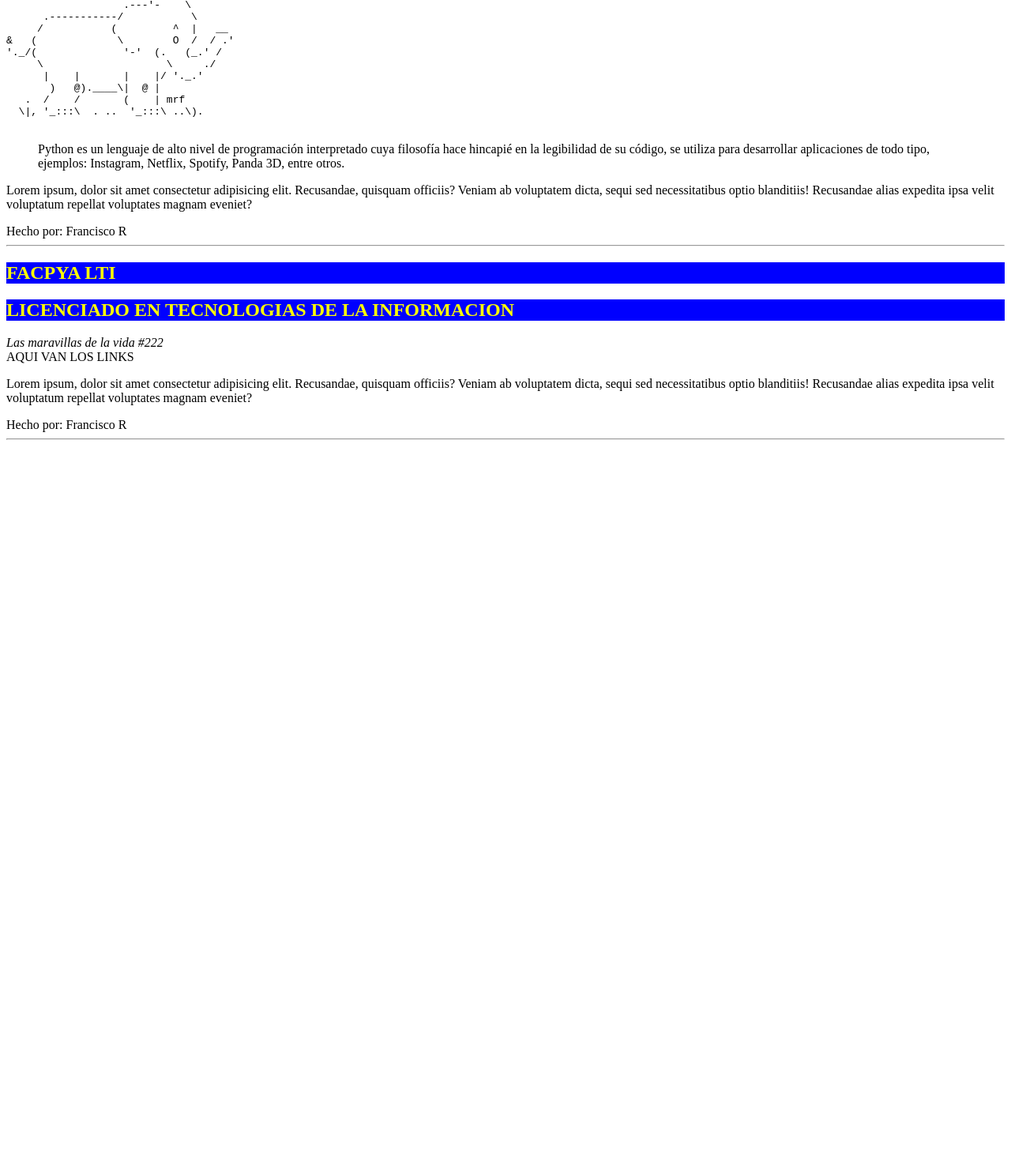
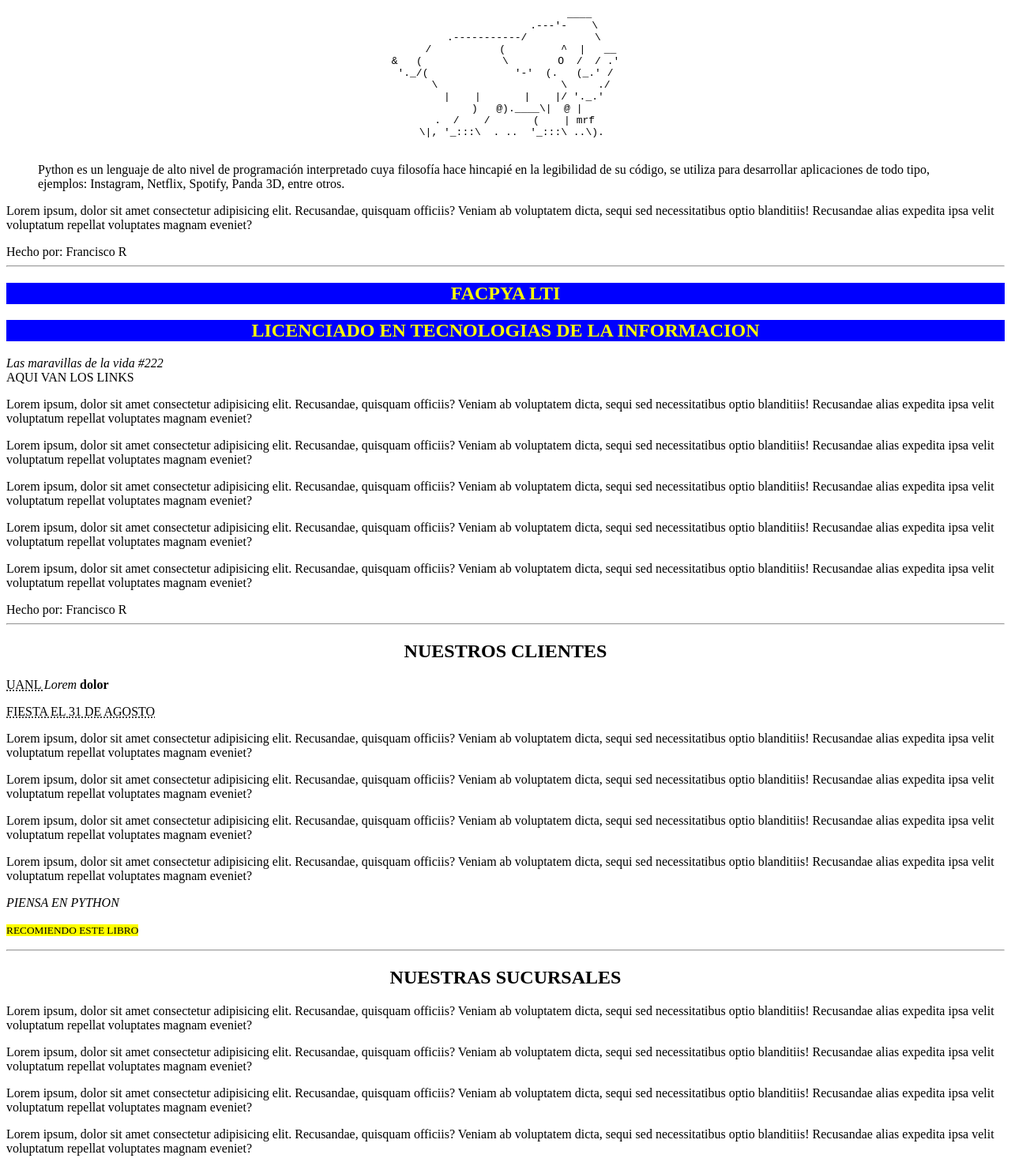
Before and after one commit to franciscor123/ClaseCTIC51, a plain HTML site: page index.html in a window 1280 px wide. Shown: the part 358-1834 px from the top of the page at 79% size. Before the commit the page ends 923 px from the top, so only its background shows below. Drawn offline with Linux system fonts and the light colour scheme; grey boxes are pictures that could not be loaded.

Commit message:
asdasdasd

```diff
--- a/index.html
+++ b/index.html
@@ -10,7 +10,12 @@
     <meta name="keywords" content="clase HTML, Facpya">
 
     <meta name="author" content="AIMR">
-
+    <a href="http://facpya.uanl.mx/" target="_blank"> ir a Facpya </a>
+    <a href="Tel:8115239948"> llamanos </a>
+    <a href="mailto:franciscoantonio69@yahoo.com"> Correo</a>
+    <a href="Clientes.html" target="_blank"> Clientes </a>
+    <a href=#Nuestros_Clientes> Nuestros_Clientes </a>
+    <a href=#Nuestras_Sucursales> Nuestras_Sucursales </a>
 
     <link rel="stylesheet" href="style.css">
     <style>
@@ -28,8 +33,8 @@
 <body>
     <article>
     <header>
-    <h1> FACPYA LTI</h1>
-    <h1>LICENCIADO EN TECNOLOGIAS DE LA INFORMACION</h1>
+    <h1><center> FACPYA LTI</center></h1>
+    <h1><center>LICENCIADO EN TECNOLOGIAS DE LA INFORMACION</center></h1>
     <address>Las maravillas de la vida #222</address>
     <nav> https://es.wikipedia.org/wiki/Python</nav>
     <ol>
@@ -44,6 +49,7 @@
         <li>Lenguaje 4</li>
         <li>Lenguaje 5</li>
     </ul>
+    <center>
     <pre>
                         ____
                    .---'-    \
@@ -56,7 +62,7 @@
        )   @).____\|  @ |
    .  /    /       (    | mrf
   \|, '_:::\  . ..  '_:::\ ..\).
-    </pre>
+    </pre></center>
     <blockquote
      cite="https://es.wikipedia.org/wiki/Python">
     Python es un lenguaje de alto nivel de programación interpretado cuya filosofía hace hincapié en la legibilidad de su código, se utiliza para desarrollar aplicaciones de todo tipo, ejemplos: Instagram, Netflix, Spotify, Panda 3D, entre otros.
@@ -70,17 +76,49 @@
     </article>
     <article>
         <header>
-        <h1> FACPYA LTI</h1>
-        <h1>LICENCIADO EN TECNOLOGIAS DE LA INFORMACION</h1>
+        <h1><center> FACPYA LTI</center></h1>
+        <h1><center>LICENCIADO EN TECNOLOGIAS DE LA INFORMACION</center></h1>
         <address>Las maravillas de la vida #222</address>
         <nav>AQUI VAN LOS LINKS</nav>
 
         <p>Lorem ipsum, dolor sit amet consectetur adipisicing elit. Recusandae, quisquam officiis? Veniam ab voluptatem dicta, sequi sed necessitatibus optio blanditiis! Recusandae alias expedita ipsa velit voluptatum repellat voluptates magnam eveniet?</p>
-        </header>
+        <p>Lorem ipsum, dolor sit amet consectetur adipisicing elit. Recusandae, quisquam officiis? Veniam ab voluptatem dicta, sequi sed necessitatibus optio blanditiis! Recusandae alias expedita ipsa velit voluptatum repellat voluptates magnam eveniet?</p>
+        <p>Lorem ipsum, dolor sit amet consectetur adipisicing elit. Recusandae, quisquam officiis? Veniam ab voluptatem dicta, sequi sed necessitatibus optio blanditiis! Recusandae alias expedita ipsa velit voluptatum repellat voluptates magnam eveniet?</p>
+        <p>Lorem ipsum, dolor sit amet consectetur adipisicing elit. Recusandae, quisquam officiis? Veniam ab voluptatem dicta, sequi sed necessitatibus optio blanditiis! Recusandae alias expedita ipsa velit voluptatum repellat voluptates magnam eveniet?</p>
+        <p>Lorem ipsum, dolor sit amet consectetur adipisicing elit. Recusandae, quisquam officiis? Veniam ab voluptatem dicta, sequi sed necessitatibus optio blanditiis! Recusandae alias expedita ipsa velit voluptatum repellat voluptates magnam eveniet?</p>
+    </header>
         <aside>Hecho por: Francisco R</aside>
         <footer>
          <hr>
         </footer>
         </article>
+<body>
+
+
+      <section id="Nuestros_Clientes">
+        <h2><center>NUESTROS CLIENTES</center></h2>
+        <abbr title="UNIVERSIDAD AUTONOMA DE NUEVO LEON">UANL </abbr><em>Lorem </em><strong>dolor </strong>
+        <p><abbr title="NO FALTES &#128521">FIESTA EL <time datetime="2022-08-31">31 DE AGOSTO </abbr></time> </p>
+        <p><span>Lorem</span> ipsum, dolor sit amet consectetur adipisicing elit. Recusandae, quisquam officiis? Veniam ab voluptatem dicta, sequi sed necessitatibus optio blanditiis! Recusandae alias expedita ipsa velit voluptatum repellat voluptates magnam eveniet?</p>
+        <p>Lorem ipsum, dolor sit amet consectetur adipisicing elit. Recusandae, quisquam officiis? Veniam ab voluptatem dicta, sequi sed necessitatibus optio blanditiis! Recusandae alias expedita ipsa velit voluptatum repellat voluptates magnam eveniet?</p>
+        <p>Lorem ipsum, dolor sit amet consectetur adipisicing elit. Recusandae, quisquam officiis? Veniam ab voluptatem dicta, sequi sed necessitatibus optio blanditiis! Recusandae alias expedita ipsa velit voluptatum repellat voluptates magnam eveniet?</p>
+        <p>Lorem ipsum, dolor sit amet consectetur adipisicing elit. Recusandae, quisquam officiis? Veniam ab voluptatem dicta, sequi sed necessitatibus optio blanditiis! Recusandae alias expedita ipsa velit voluptatum repellat voluptates magnam eveniet?</p>
+        <cite> PIENSA EN PYTHON</cite>
+        <P><small><mark>RECOMIENDO ESTE LIBRO</mark></small></P>
+
+        <footer>
+            <hr>
+           </footer>
+    </section>
+      <section id="Nuestras_Sucursales">
+        <h2 ><center>NUESTRAS SUCURSALES</center></h2>
+        <p>Lorem ipsum, dolor sit amet consectetur adipisicing elit. Recusandae, quisquam officiis? Veniam ab voluptatem dicta, sequi sed necessitatibus optio blanditiis! Recusandae alias expedita ipsa velit voluptatum repellat voluptates magnam eveniet?</p>
+        <p>Lorem ipsum, dolor sit amet consectetur adipisicing elit. Recusandae, quisquam officiis? Veniam ab voluptatem dicta, sequi sed necessitatibus optio blanditiis! Recusandae alias expedita ipsa velit voluptatum repellat voluptates magnam eveniet?</p>
+        <p>Lorem ipsum, dolor sit amet consectetur adipisicing elit. Recusandae, quisquam officiis? Veniam ab voluptatem dicta, sequi sed necessitatibus optio blanditiis! Recusandae alias expedita ipsa velit voluptatum repellat voluptates magnam eveniet?</p>
+        <p>Lorem ipsum, dolor sit amet consectetur adipisicing elit. Recusandae, quisquam officiis? Veniam ab voluptatem dicta, sequi sed necessitatibus optio blanditiis! Recusandae alias expedita ipsa velit voluptatum repellat voluptates magnam eveniet?</p>
+      </section>
+
+      <center><iframe width="560" height="315" src="https://www.youtube.com/embed/axP8STKh53A" title="YouTube video player" frameborder="0" allow="accelerometer; autoplay; clipboard-write; encrypted-media; gyroscope; picture-in-picture" allowfullscreen></iframe></center>
+</body>
 </body>
 </html>
```
Also changed, not shown: Clientes.html (added).
